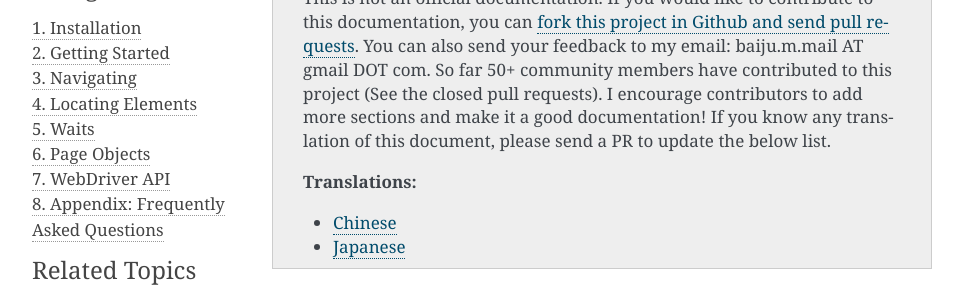
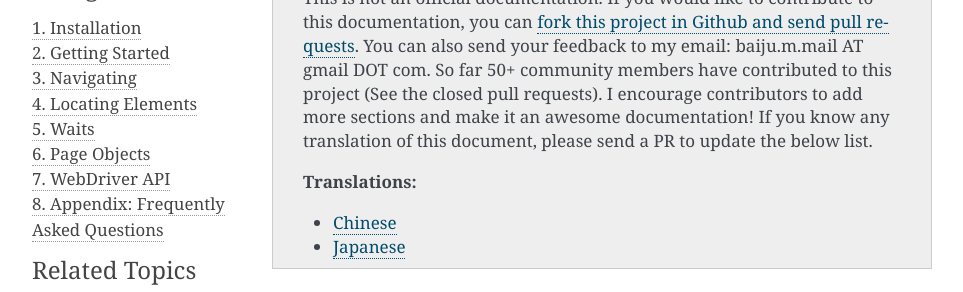
Before and after one commit to baijum/selenium-python, a Sphinx documentation site: the page built from source/index.rst, in a window 1280 px wide and 900 px high. Shown: the part 255-547 px from the top of the window, without its empty margins (148-1111 px from the left). Built offline with Sphinx 7.4.7, drawn with Linux system fonts in a browser that asks for light colours.

Commit message:
Make it an awesome documentation
Signed-off-by: Baiju Muthukadan <baiju.m.mail@gmail.com>

```diff
--- a/source/index.rst
+++ b/source/index.rst
@@ -15,7 +15,7 @@ Selenium with Python
    your feedback to my email: baiju.m.mail AT gmail DOT com.  So far
    50+ community members have contributed to this project
    (See the closed pull requests).  I encourage contributors to add
-   more sections and make it a good documentation!  If you know any
+   more sections and make it an awesome documentation!  If you know any
    translation of this document, please send a PR to update the
    below list.
 
```
